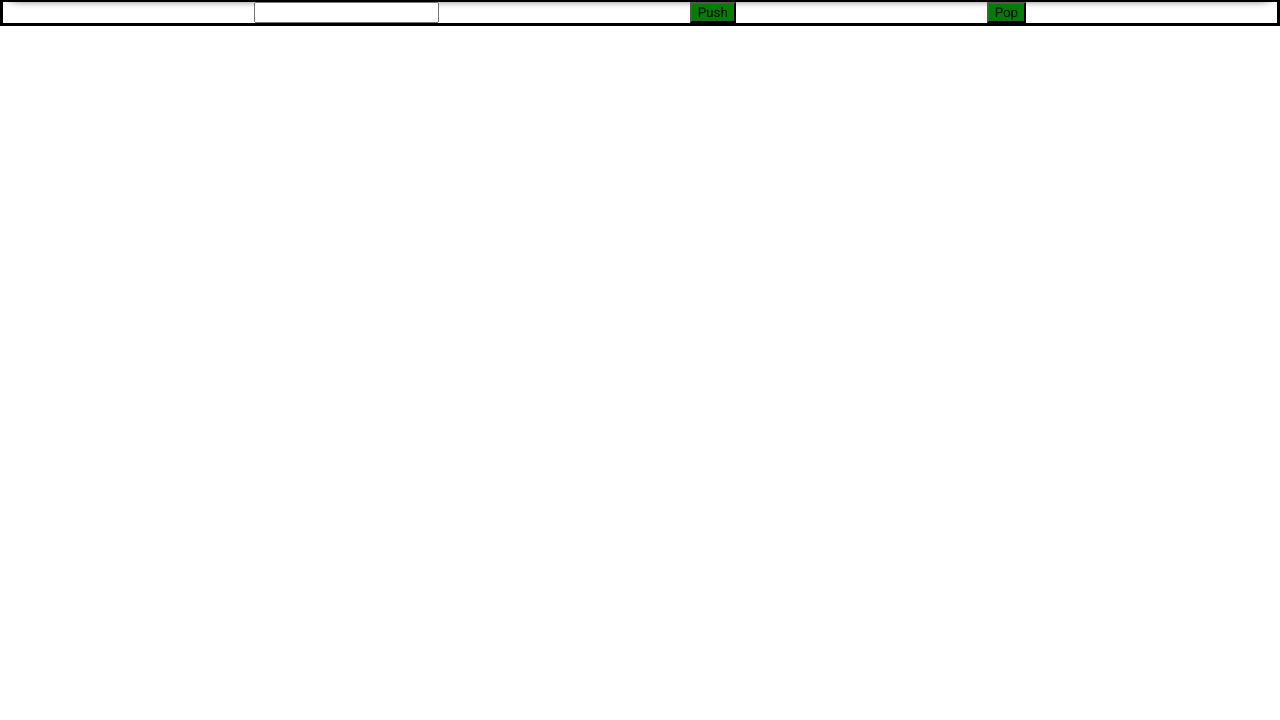
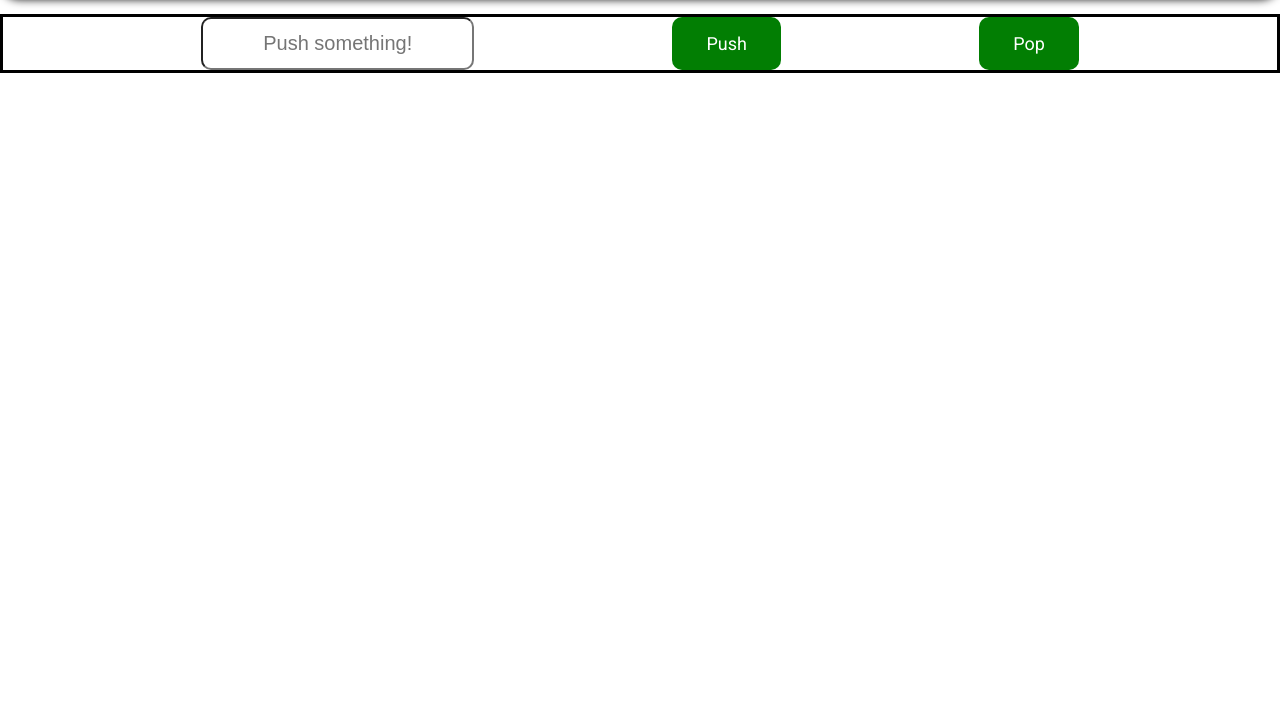
Before and after one commit to olashin1/stack-visualizer, a plain HTML site: page index.html in a window 1280 px wide. Shown: the part 80-800 px from the top of the page. Drawn offline with Linux system fonts and the light colour scheme.

Commit message:
extra css styling

```diff
--- a/index.html
+++ b/index.html
@@ -18,7 +18,7 @@
     </div>
     <div class="container">
       <div class="top-row">
-        <input class="value-input" type="text" />
+        <input class="value-input" type="text" placeholder="Push something!" />
         <button class="push-btn">Push</button>
         <button class="pop-btn">Pop</button>
       </div>
--- a/styles.css
+++ b/styles.css
@@ -34,9 +34,36 @@ button {
   border-style: solid;
   display: flex;
   justify-content: space-evenly;
+  margin-top: 15px;
 }
 
 .push-btn,
 .pop-btn {
   background-color: rgb(2, 126, 3);
+  border-style: none;
+  color: white;
+  padding-left: 34px;
+  padding-right: 34px;
+  padding-top: 16px;
+  padding-bottom: 16px;
+  cursor: pointer;
+  font-size: 18px;
+  border-radius: 10px;
+  transition: 0.15s;
 }
+
+.value-input {
+  text-align: center;
+  font-size: 20px;
+  border-radius: 10px;
+}
+
+.push-btn:hover,
+.pop-btn:hover {
+  opacity: 0.9;
+}
+
+.push-btn:active,
+.pop-btn:active {
+  opacity: 0.6;
+}
```
